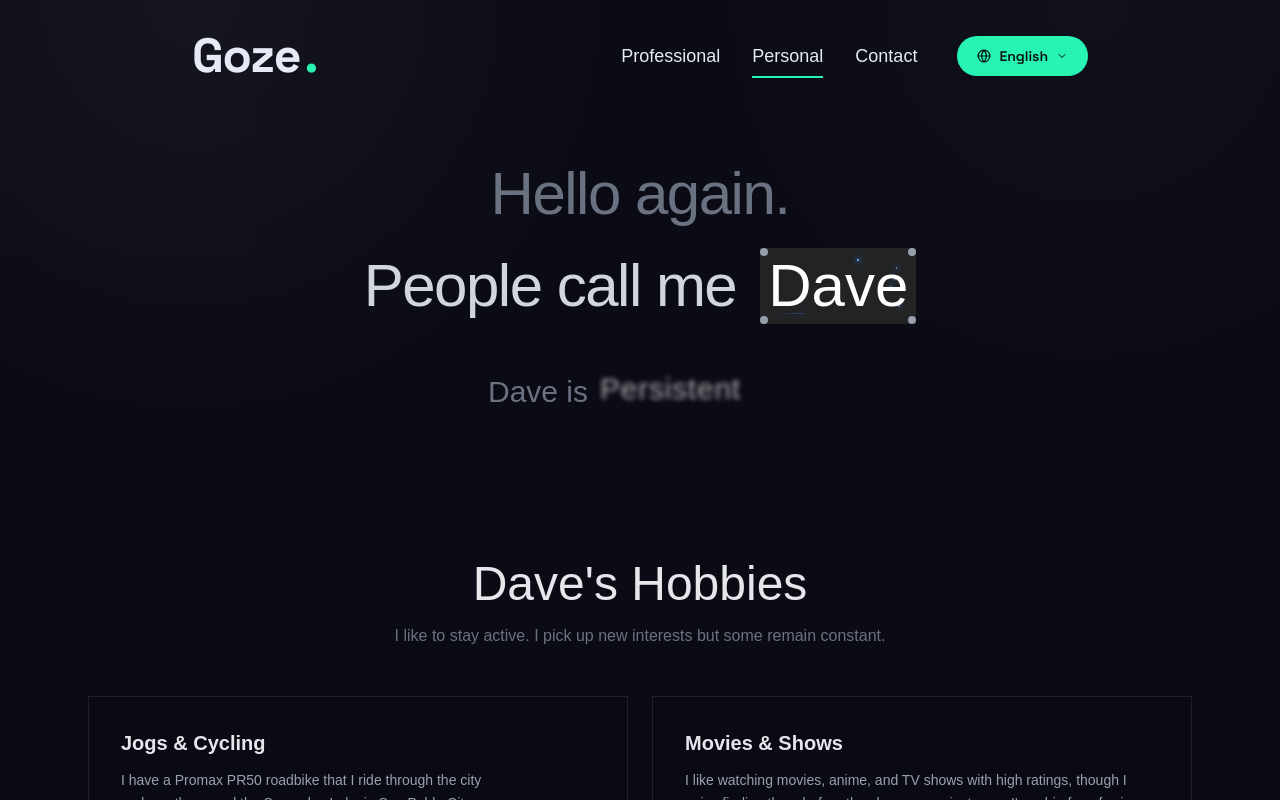
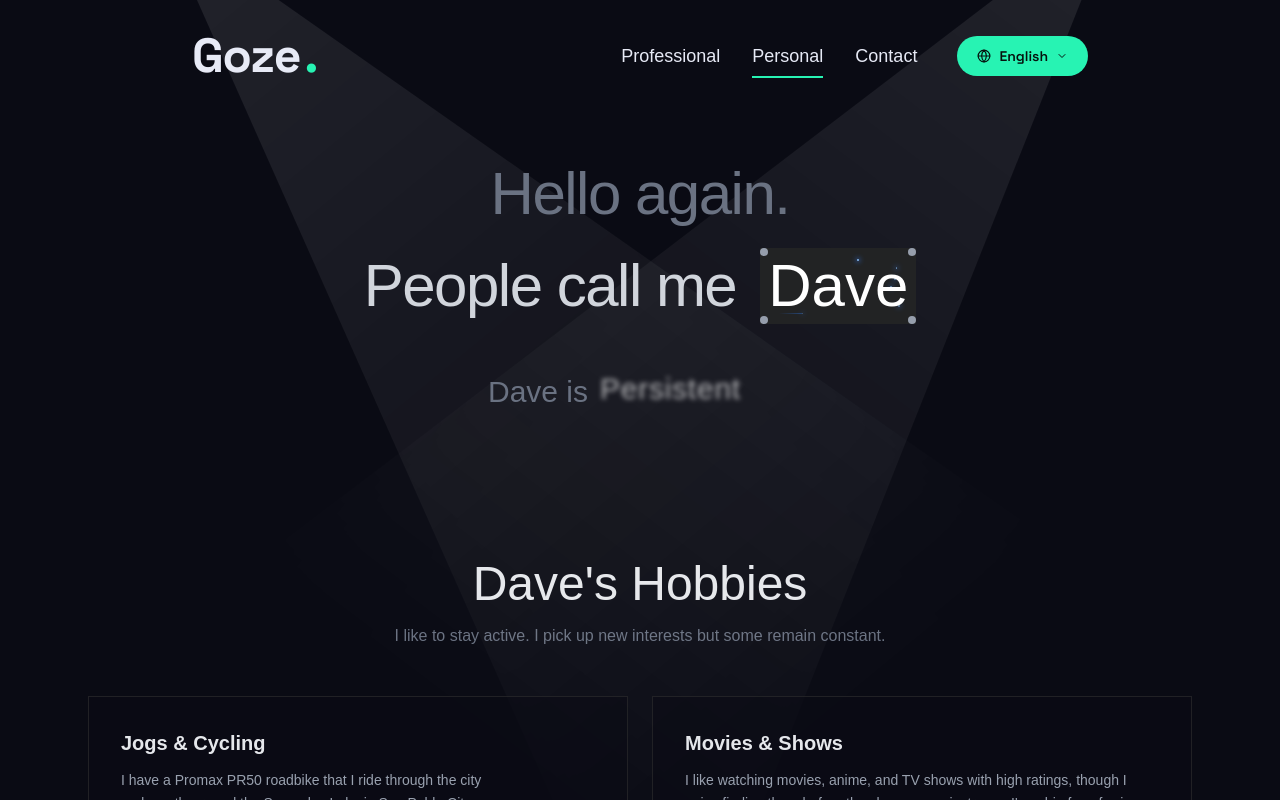
Before and after one commit to httpsdave/httpsdave, a Next.js app: page /personal in a window 1280 px wide. Shown: the top 800 px of the page. Built offline with nearby package versions, Linux system fonts and the light colour scheme; a web font is replaced by a local one.

Commit message:
added spotligh to personal tab hero section

```diff
--- a/src/app/personal/page.tsx
+++ b/src/app/personal/page.tsx
@@ -169,8 +169,22 @@ export default function PersonalPage() {
   return (
     <div className="relative overflow-hidden bg-[#0a0b14] min-h-screen">
       {/* CSS Spotlights (White) — top-left and top-right pointing towards center */}
-      <div className="absolute top-0 left-0 w-[100vw] h-[100vh] pointer-events-none z-[0] bg-[radial-gradient(circle_700px_at_15%_0%,rgba(255,255,255,0.06)_0%,transparent_70%)] animate-pulse" style={{ animationDuration: '8s' }} />
-      <div className="absolute top-0 left-0 w-[100vw] h-[100vh] pointer-events-none z-[0] bg-[radial-gradient(circle_700px_at_85%_0%,rgba(255,255,255,0.05)_0%,transparent_70%)] animate-pulse" style={{ animationDuration: '10s', animationDelay: '1.5s' }} />
+      <div className="absolute top-0 left-0 w-full h-[100vh] pointer-events-none z-[0] overflow-hidden">
+        {/* Left Spotlight */}
+        <motion.div
+          animate={{ y: [0, -30, 0], rotate: [-40, -35, -40] }}
+          transition={{ duration: 7, repeat: Infinity, ease: "easeInOut" }}
+          className="absolute top-[-10%] left-[-10%] w-[60vw] md:w-[45vw] h-[130vh] bg-gradient-to-b from-white/10 via-white/5 to-transparent blur-[50px] origin-top"
+          style={{ clipPath: 'polygon(50% 0, 100% 100%, 0 100%)' }}
+        />
+        {/* Right Spotlight */}
+        <motion.div
+          animate={{ y: [0, -30, 0], rotate: [40, 35, 40] }}
+          transition={{ duration: 8.5, repeat: Infinity, ease: "easeInOut" }}
+          className="absolute top-[-10%] right-[-10%] w-[60vw] md:w-[45vw] h-[130vh] bg-gradient-to-b from-white/10 via-white/5 to-transparent blur-[50px] origin-top"
+          style={{ clipPath: 'polygon(50% 0, 100% 100%, 0 100%)' }}
+        />
+      </div>
 
       {/* Hero Section */}
       <section ref={heroRef} className="relative z-10 w-full flex flex-col items-center justify-center text-center min-h-[70vh] px-4 pt-20 pb-16">
```
